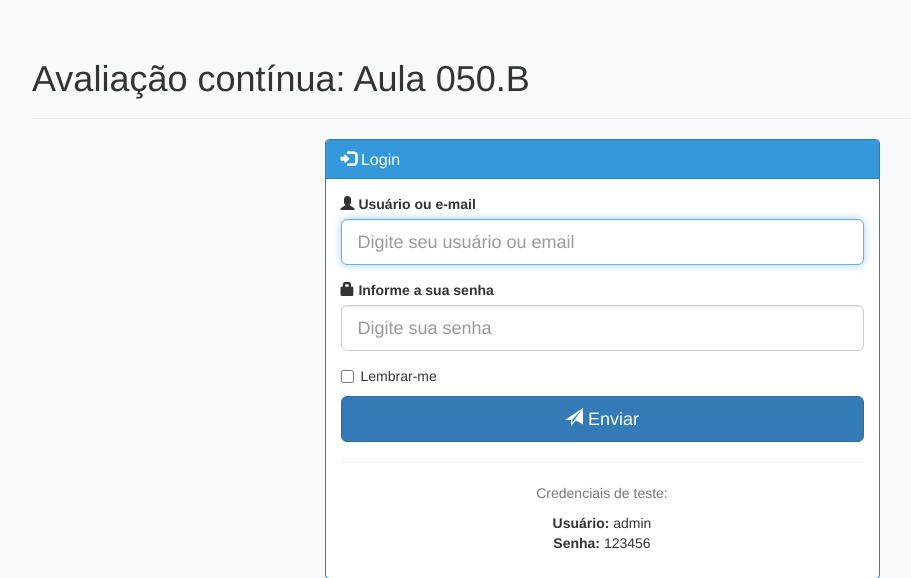
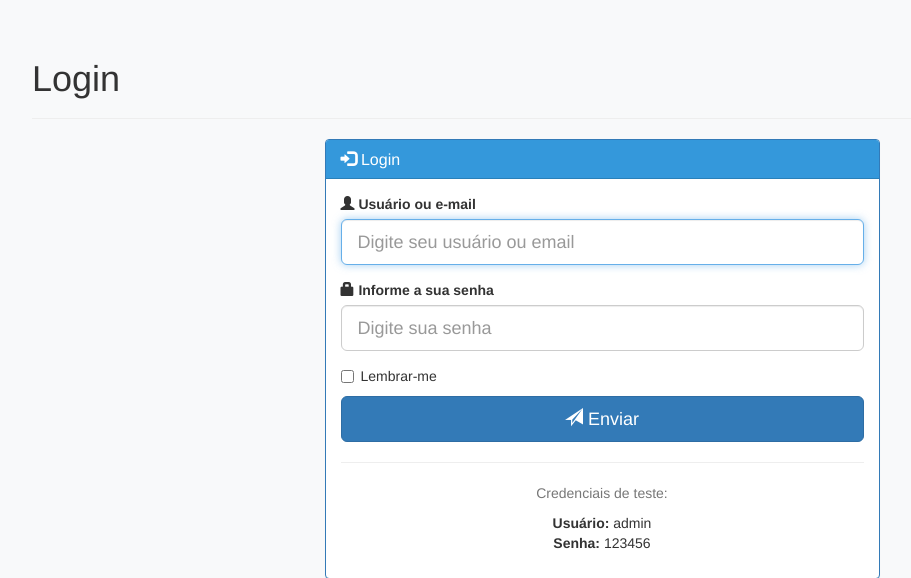
Before and after one commit to brondileticia/devweb-servidor-flask, a Flask app: page /login in a window 1280 px wide. Shown: the part 51-629 px from the top of the page, without its empty margins (38-949 px from the left). Run offline with Flask 3, Linux system fonts and the light colour scheme; some libraries are stand-ins or nearby versions.

Commit message:
update: avaliação contínua 06, formulários web

```diff
--- a/templates/login.html
+++ b/templates/login.html
@@ -4,7 +4,7 @@
 
 {% block page_content %}
 <div class="page-header">
-    <h1>Avaliação contínua: Aula 050.B</h1>
+    <h1>Login</h1>
 </div>
 
 <div class="row">
```
